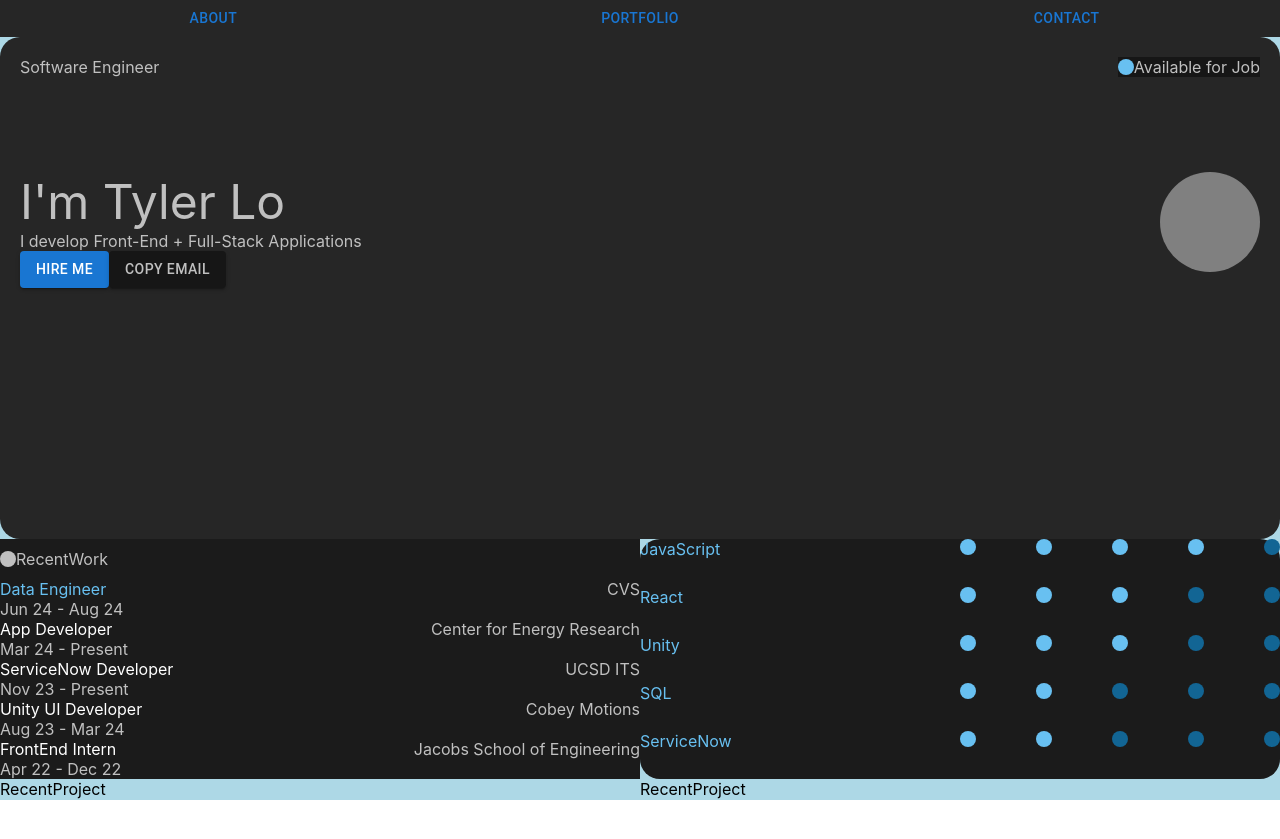
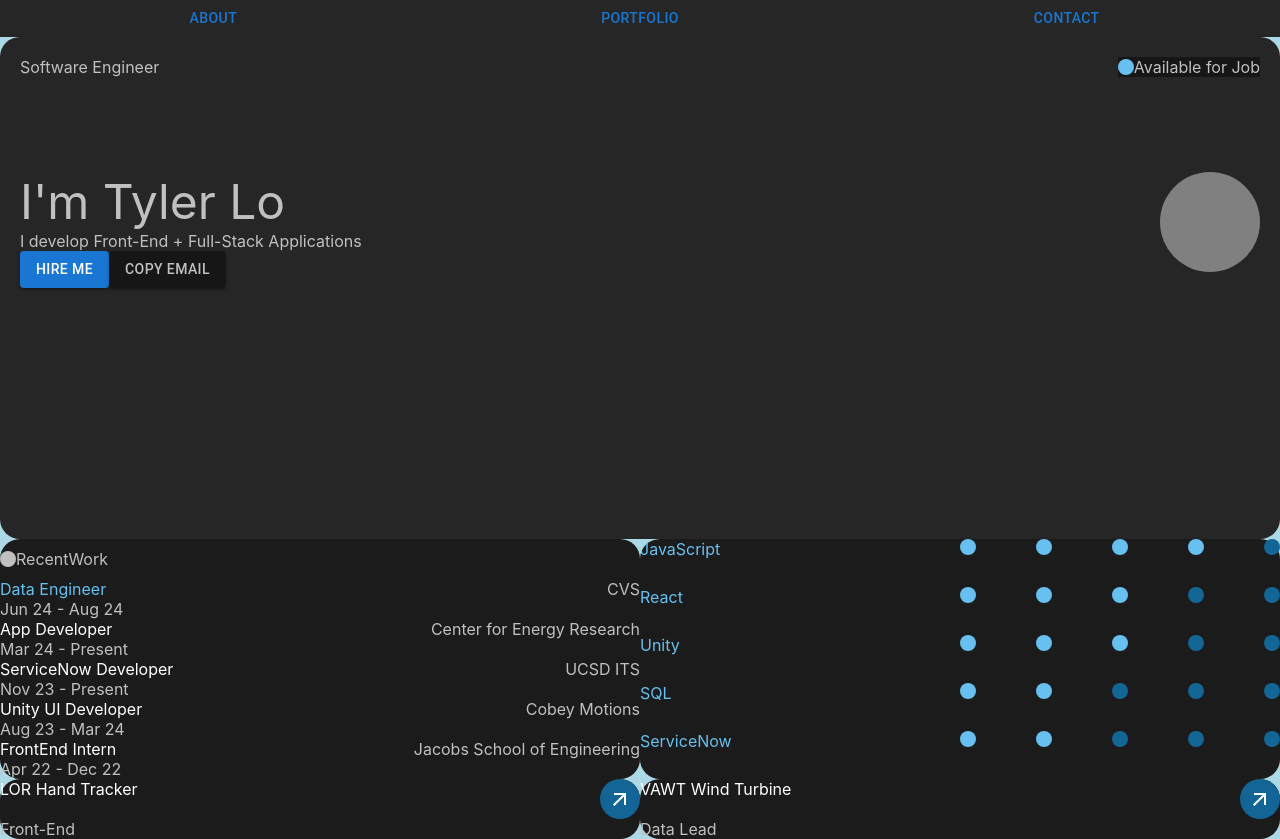
Before and after one commit to TylerLo416/TylerLoPortfolioWebsite, a React (Create React App) app in the folder portfolio/: page / in a window 1280 px wide. Before the commit the page ends 800 px from the top, so only its background shows below. Built offline with nearby package versions, Linux system fonts and the light colour scheme.

Commit message:
Adding RecentProject html

```diff
--- a/portfolio/src/App.js
+++ b/portfolio/src/App.js
@@ -11,8 +11,8 @@ function App() {
         <div className="two_column">
           <RecentWork />
           <Skills />
-          <RecentProject />
-          <RecentProject />
+          <RecentProject Name="LOR Hand Tracker" Description="Front-End"/>
+          <RecentProject Name="VAWT Wind Turbine" Description="Data Lead"/>
         </div>
       </header>
     </div>
--- a/portfolio/src/components/RecentProject/RecentProject.jsx
+++ b/portfolio/src/components/RecentProject/RecentProject.jsx
@@ -1,9 +1,31 @@
 import React from 'react'
+import styles from './RecentProject.module.css'
+import IconButton from "@mui/material/IconButton";
+import ArrowOutwardIcon from '@mui/icons-material/ArrowOutward';
 
-const RecentProject = () => {
+const PopUpButton = () => {
   return (
-    <div>RecentProject</div>
+    <div>
+      <IconButton style={{ backgroundColor: '#126594' }}>
+      <ArrowOutwardIcon style={{ color: '#FFFFFF' }}/>
+      </IconButton>
+    </div>
   )
 }
 
+
+const RecentProject = ({ Name, Description }) => {
+  return (
+    <div className={styles.recentproject}>
+      <div className={styles.top_columns}>
+        <div className={styles.name}>{Name}</div>
+        <div></div>
+        <div className={styles.right_column}>
+          <PopUpButton/>
+        </div>
+        <div className={styles.dates}>{Description}</div>
+      </div>
+    </div>
+  )
+}
 export default RecentProject
--- /dev/null
+++ b/portfolio/src/components/RecentProject/RecentProject.module.css
@@ -0,0 +1,22 @@
+.recentproject {
+    background-color: #1B1B1B;
+    border-radius: 20px;
+}
+
+.top_columns {
+    display: grid;
+    grid-template-columns: 1fr auto 1fr;
+}
+
+.right_column {
+    display:flex;
+    justify-content: flex-end;
+}
+
+.name {
+    color: #FFFFFF;
+}
+
+.dates {
+    color: #C0C0C0;
+}
--- a/portfolio/src/components/RecentWork/RecentWork.jsx
+++ b/portfolio/src/components/RecentWork/RecentWork.jsx
@@ -27,8 +27,6 @@ const RecentWork = () => {
       <WorkExperience jobTitle="ServiceNow Developer" date="Nov 23 - Present" company="UCSD ITS"/>
       <WorkExperience jobTitle="Unity UI Developer" date="Aug 23 - Mar 24" company="Cobey Motions"/>
       <WorkExperience jobTitle="FrontEnd Intern" date="Apr 22 - Dec 22" company="Jacobs School of Engineering" />
-
-
     </div>
   )
 }
--- a/portfolio/src/components/RecentWork/RecentWork.module.css
+++ b/portfolio/src/components/RecentWork/RecentWork.module.css
@@ -2,6 +2,7 @@
     display: grid;
     grid-template-rows: 1fr 1fr 1fr 1fr 1fr;
     background-color: #1B1B1B;
+    border-radius: 20px;
 }
 
 #header {
```
